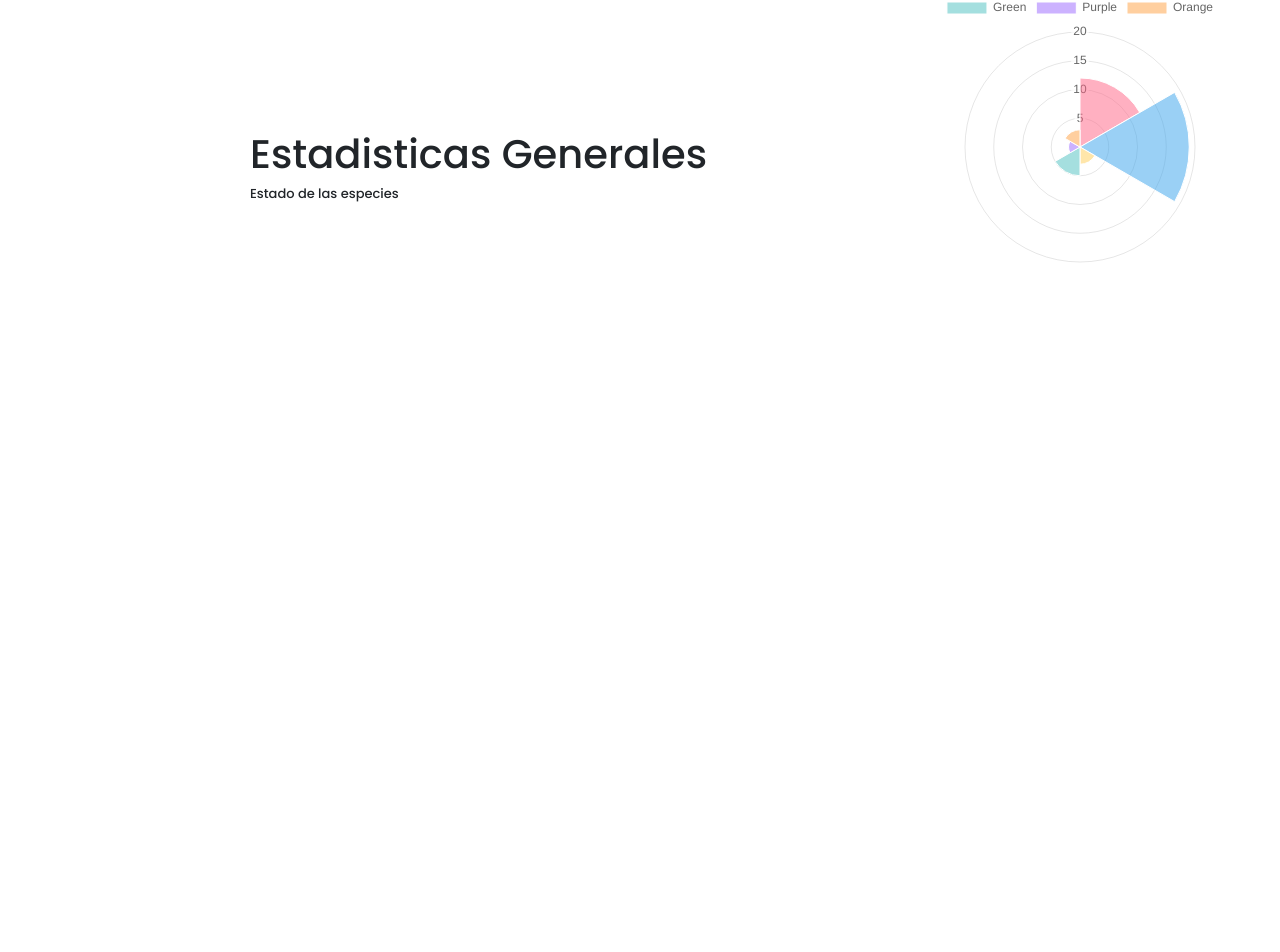
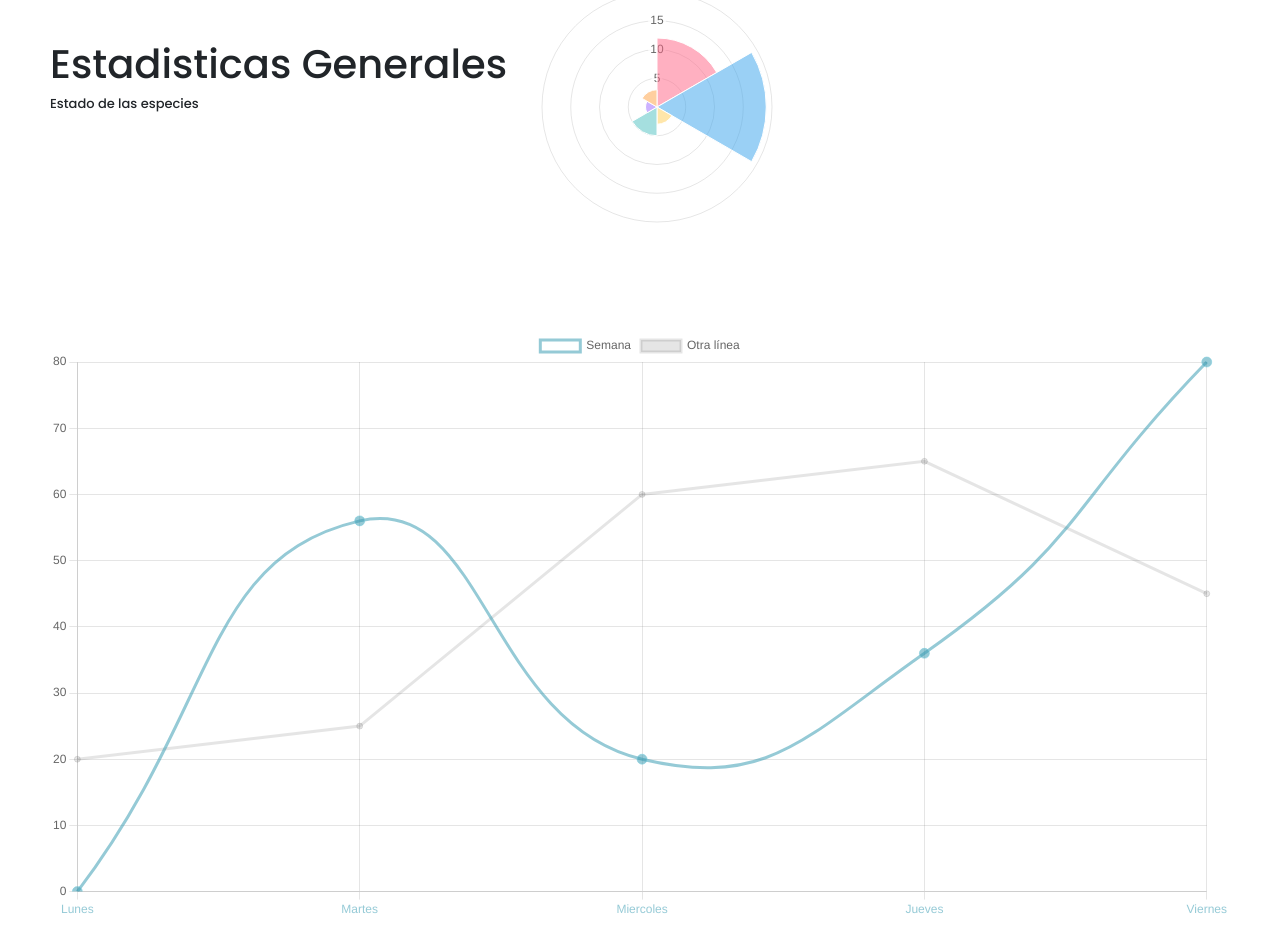
Before and after one commit to johanBR2001/Soft2_Front_Piscigranja, a React (Create React App) app: page /estadisticas in a window 1280 px wide. Shown: the part 176-1128 px from the top of the page. Before the commit the page ends 800 px from the top, so only its background shows below. Built offline with nearby package versions, Linux system fonts and the light colour scheme.

Commit message:
UpdateDanah

```diff
--- a/src/components/EstadisticasGenerales/EstadGeneral.jsx
+++ b/src/components/EstadisticasGenerales/EstadGeneral.jsx
@@ -2,41 +2,40 @@ import React from 'react';
 import { ChartPolar } from './ChartPolar';
 import '../css/estiloChartPolar.css';
 import NavBar from '../HomePage/navbar.jsx';
-
+import LinesChart from './LinesChart';
 
 function EstadGeneral (){
     const containerStyle2 = {
         display: 'flex',
         alignItems: 'center', // Alinea verticalmente al centro
-        padding: '250px', // Espaciado alrededor del contenido
+        padding: '50px', // Espaciado alrededor del contenido
+        // justifyContent: 'space-between',
     };
     const titleStyle = {
         paddingLeft: '10px',
         paddingRight: '100px',
     };
     return(
-        <div >
+
         <div className="contenedor">
             <NavBar />
             <div className="label"style={{...containerStyle2,titleStyle}}>
                 <div>
                     <h1 >Estadisticas Generales </h1>
-                <div >
                     <h1 id='fuente'>Estado de las especies </h1>
                 </div>
-                </div>
-                <div id='graphPolar' style={{maxWidth: '300px'}}>
+                <div  style={{maxWidth: '300px'}}>
                     <ChartPolar />
                 </div>
                 {/* <div class="box">
                     <div class="rectangle" />
                 </div> */}
             </div>
-
-
+            <div  style={containerStyle2}>
+                <LinesChart/>
+            </div>
         </div>
 
-    </div>
     );
 }
 
--- /dev/null
+++ b/src/components/EstadisticasGenerales/LinesChart.js
@@ -0,0 +1,63 @@
+import { Line } from 'react-chartjs-2';
+
+import {
+    Chart as ChartJS,
+    CategoryScale,
+    LinearScale,
+    PointElement,
+    LineElement,
+    Title,
+    Tooltip,
+    Legend,
+    Filler,
+} from 'chart.js';
+
+ChartJS.register(
+    CategoryScale,
+    LinearScale,
+    PointElement,
+    LineElement,
+    Title,
+    Tooltip,
+    Legend,
+    Filler
+);
+
+var beneficios = [0, 56, 20, 36, 80, 40, 30, -20, 25, 30, 12, 60];
+var meses = ["Lunes", "Martes", "Miercoles", "Jueves", "Viernes"];
+
+var midata = {
+    labels: meses,
+    datasets: [ // Cada una de las líneas del gráfico
+        {
+            label: 'Semana',
+            data: beneficios,
+            tension: 0.5,
+            fill : true,
+            borderColor: 'rgba(55, 155, 177, 0.53)',
+            backgroundColor: 'rgba(0, 0, 0, 0)',
+            pointRadius: 5,
+            pointBorderColor: 'rgba(122, 204, 222, 0.53)',
+            pointBackgroundColor: 'rgba(55, 155, 177, 0.53)',
+        },
+        {
+            label: 'Otra línea',
+            data: [20, 25, 60, 65, 45, 10, 0, 25, 35, 7, 20, 25]
+        },
+    ],
+};
+
+var misoptions = {
+    scales : {
+        y : {
+            min : 0
+        },
+        x: {
+            ticks: { color: 'rgba(55, 155, 177, 0.53)'}
+        }
+    }
+};
+
+export default function LinesChart() {
+    return <Line data={midata} options={misoptions}/>
+}
--- a/src/components/css/estiloChartPolar.css
+++ b/src/components/css/estiloChartPolar.css
@@ -36,3 +36,7 @@
   padding-right: 50px;
   position: fixed;
 }
+
+#label{
+  top: 20px;
+}
```
